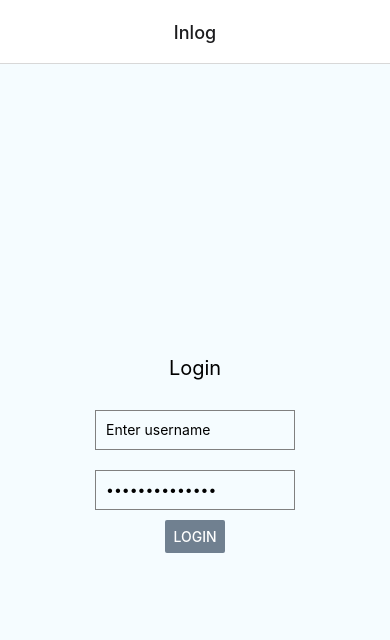
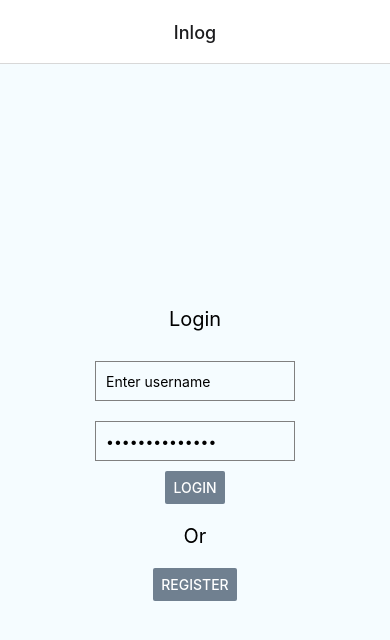
Before and after one commit to qwertycho/stapify, a React Native app in the folder stapify/: screen / in a window 390 px wide. Shown: the top 640 px of the page. Built offline with nearby package versions, Linux system fonts and the light colour scheme; no server answers.

Commit message:
data.createAccount == undefined

```diff
--- a/stapify/App.js
+++ b/stapify/App.js
@@ -9,6 +9,7 @@ import { ApolloClient, InMemoryCache, ApolloProvider } from '@apollo/client';
 import Home from './views/Home';
 import Verwerk from './views/Verwerk';
 import Inlog from './views/Inlog';
+import Register from './views/Register';
 import Sportschema from './views/Sportschema';
 import Eetschema from './views/Eetschema';
 import Stappen from './views/Stappen';
@@ -63,6 +64,14 @@ const App = () => {
                     >
                     </Stack.Screen>
                     <Stack.Screen
+                        name="Register"
+                        component={Register}
+                        options={{
+                            headerTitleAlign: 'center'
+                        }}
+                    >
+                    </Stack.Screen>
+                    <Stack.Screen
                         name="Sportschema"
                         component={Sportschema}
                         options={{
--- a/stapify/views/Inlog.js
+++ b/stapify/views/Inlog.js
@@ -13,9 +13,6 @@ export const CHECK_USER = gql`
     login(username: $username, password: $password)
   }
 `;
-
-// export const CHECK_USER = gql`
-//     query {login(username: "azertycho", password: "123")}`;
 
 const Inlog = (props) => {
   const [formUsername, setFormUsername] = useState('Enter username');
@@ -91,6 +88,19 @@ const Inlog = (props) => {
         }}
         color="#708090"
       />
+      <Text
+        style={{
+          fontSize: 20,
+          margin: 20,
+          textAlign: 'center',
+        }}>
+        Or
+        </Text>
+      <Button
+        title="Register"
+        onPress={() => props.navigation.navigate('Register')}
+        color="#708090"
+      />
     </View>
   );
 };
--- /dev/null
+++ b/stapify/views/Register.js
@@ -0,0 +1,126 @@
+import React, {useState} from 'react';
+import {Button, Text, TextInput, View, StyleSheet} from 'react-native';
+
+import DatePicker from 'react-native-date-picker'
+import {useMutation, gql} from '@apollo/client';
+
+import AsyncStorage from '@react-native-async-storage/async-storage';
+
+// make a new user
+export const CREATE_USER = gql`
+  mutation createAccount($username: String!, $password: String!, $birthday: Date!) {
+    createAccount(username: $username, password: $password, birthday: $birthday)
+  }
+`;
+
+const Register = (props) => {
+  const [formUsername, setFormUsername] = useState('Enter username');
+  const [formPassword, setFormPassword] = useState('Enter password');
+
+  //date picker model open and close
+  const [formBirthday, setFormBirthday] = useState(new Date())
+  const [open, setOpen] = useState(false)
+
+//   het bericht dat wordt weergegeven wanneer op de knop word gedrukt
+  const [state, setState] = useState('');
+
+  //  make a new user
+  const {loading, error, data} = useMutation(CREATE_USER, {
+    variables: {username: formUsername, password: formPassword, birthday: formBirthday},
+  });
+
+  return (
+    <View style={Styles.container}>
+      <Text style={{fontSize: 20, marginBottom: 5}}>Username</Text>
+      <TextInput
+        style={Styles.textInput}
+        onChangeText={usename => setFormUsername(usename)}
+        value={formUsername}
+        autoCapitalize="none"
+        selectTextOnFocus={true}
+      />
+      <Text style={{fontSize: 20, marginBottom: 15, marginTop:15}}>Date of birth</Text>
+      <Button
+        title="Birth date"
+        onPress={() => setOpen(true)}
+        color="#708090"
+      ></Button>
+      <DatePicker
+        modal
+        mode='date'
+        open={open}
+        date={formBirthday}
+        onConfirm={(formBirthday) => {
+          setOpen(false)
+          setFormBirthday(formBirthday)
+        }}
+        onCancel={() => {
+          setOpen(false)
+        }}
+      />
+      <Text style={{fontSize: 20, marginBottom: 5, marginTop: 20}}>Password</Text>
+      <TextInput
+        style={Styles.textInput}
+        onChangeText={password => setFormPassword(password)}
+        value={formPassword}
+        autoCapitalize="none"
+        selectTextOnFocus={true}
+        secureTextEntry={true}
+      />
+
+      <Text>{state}</Text>
+
+      <Button
+        title="Register"
+        onPress={() => {
+
+          console.log(formUsername)
+          console.log(formPassword)
+          console.log(formBirthday)
+
+          if (!formUsername || !formPassword || !formBirthday) {
+            setState('Some fields are empty, Please try again!');
+          }
+          else if (formUsername == 'Enter username' || formPassword == 'Enter password' || formBirthday == new Date()) {
+            setState('Some fields aren\'t changed, Please try again!');
+          } else {
+            if (loading) setState('Loading...');
+            if (error) setState('Error :/');
+            if (data.createAccount != 'false') {
+              if (data.createAccount) {
+                setState('Register succesfull!');
+
+                // save the cookie string named login in the local storage
+                AsyncStorage.setItem('login', data.createAccount);
+                props.navigation.navigate('Home');
+              }
+            } else {
+              setState('Username already exists, Please try again!');
+            }
+          }
+        }}
+        color="#708090"
+      />
+    </View>
+  );
+};
+
+const Styles = StyleSheet.create({
+  container: {
+    flex: 1,
+    justifyContent: 'center',
+    alignItems: 'center',
+    backgroundColor: '#F5FCFF',
+  },
+    textInput: {
+        height: 40,
+        width: 200,
+        borderColor: 'gray',
+        borderWidth: 1,
+        margin: 10,
+        padding: 10,
+    },
+
+});
+
+export default Register;
```
